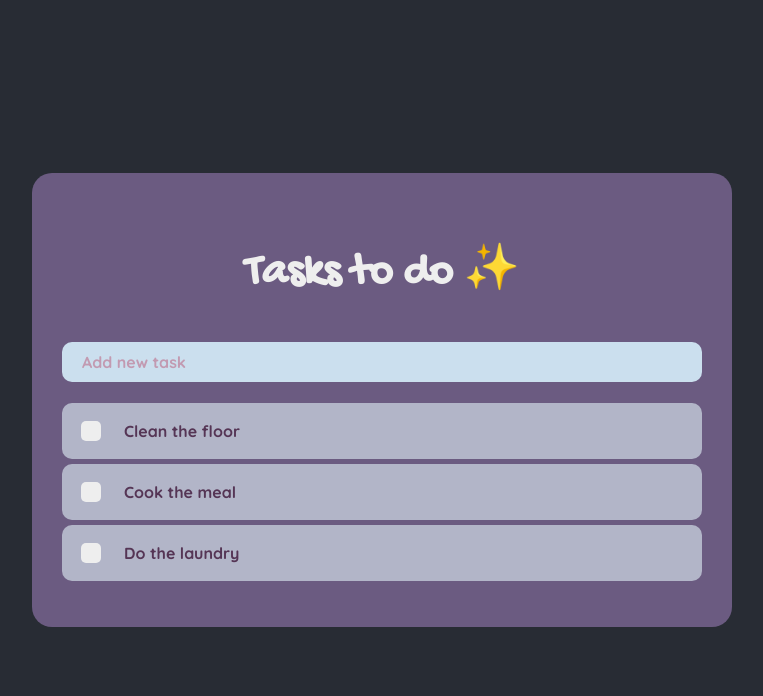
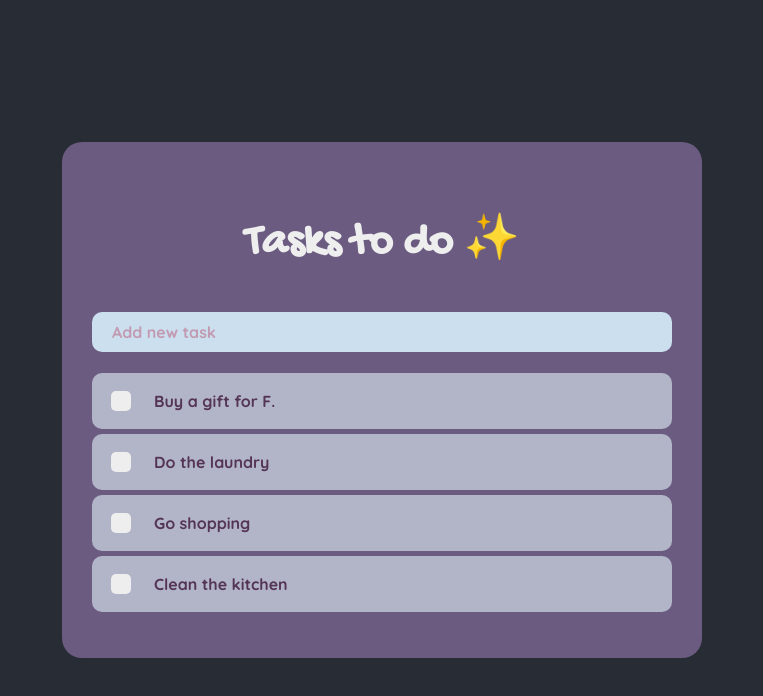
Before and after one commit to bzukow/to-do-app-react-practice, a React (Create React App) app: page / in a window 1280 px wide. Shown: the top 696 px of the page, without its empty margins (258-1021 px from the left). Built offline with nearby package versions, Linux system fonts and the light colour scheme; data requests are answered from the project's data file; a web font is replaced by a local one.

Commit message:
Delete function partly added, the way of saving tasks changed

```diff
--- /dev/null
+++ b/db.json
@@ -0,0 +1,24 @@
+{
+  "tasks": [
+    {
+      "id": "22ec2cde-c0b8-417d-bdbb-53ca412f8111",
+      "name": "Buy a gift for F.",
+      "completed": false
+    },
+    {
+      "id": "1490a343-cfda-4a62-b53a-bd6b3a8a727a",
+      "name": "Do the laundry",
+      "completed": false
+    },
+    {
+      "id": "784a3ee3-ff26-446f-95ea-cf3db6f3cc90",
+      "name": "Go shopping ",
+      "completed": false
+    },
+    {
+      "id": "5395f021-a273-4060-90d9-ac499d2d93a0",
+      "name": "Clean the kitchen",
+      "completed": false
+    }
+  ]
+}
--- a/package.json
+++ b/package.json
@@ -7,7 +7,9 @@
     "react": "^19.0.0",
     "react-dom": "^19.0.0",
     "react-scripts": "5.0.1",
+    "react-swipeable": "^7.0.2",
     "sass": "^1.83.1",
+    "uuid": "^11.0.5",
     "web-vitals": "^4.2.4"
   },
   "scripts": {
--- a/src/App.js
+++ b/src/App.js
@@ -1,31 +1,109 @@
 import "./App.css";
 import TodoList from "./TodoList";
-import React, {useState, useRef} from 'react';
+import React, { useState, useEffect } from "react";
+import { v4 as uuidv4 } from "uuid";
 
 function App() {
-    const [tasks, setTasks] = useState([
-        {   id: 3, name: "Clean the floor", completed: false   },
-        {   id: 2, name: "Cook the meal", completed: false   },
-        {   id: 1, name: "Do the laundry", completed: false   }
-    ]);
+    const [tasks, setTasks] = useState("");
+    useEffect(() => {
+        fetch("http://localhost:3001/tasks")
+            .then((response) => response.json())
+            .then((data) => setTasks(data))
+            .catch((err) => console.error("Something got wrong 😅", err));
+    }, []);
 
-    function toggleTaskCompletion(id){
-        const updatedTasks = tasks.map(task =>
-            task.id === id ? {...task, completed: !task.completed } : task
-        );
+    function toggleTaskCompletion(id) {
+        const taskToUpdate = tasks.find((task) => task.id === id);
+        if (!taskToUpdate) {
+            console.error("We couldn't find a task with ID:", id);
+            return;
+        }
+        const updatedTask = {
+            ...taskToUpdate,
+            completed: !taskToUpdate.completed,
+        };
+
+        fetch(`http://localhost:3001/tasks/${id}`, {
+            method: "PATCH",
+            headers: { "Content-Type": "application/json" },
+            body: JSON.stringify({ completed: updatedTask.completed }), // Wysyłamy tylko zmieniony stan
+        })
+            .then((response) => {
+                if (!response.ok)
+                    throw new Error("It was impossible to update the task 😢");
+                return response.json();
+            })
+            .then(() => {
+                const updatedTasks = tasks.map((task) =>
+                    task.id === id ? updatedTask : task
+                );
+                setTasks(updatedTasks);
+            })
+            .catch((err) => console.error("Update error: ", err));
+    }
+    const deleteAllTasks = () => {
+        fetch('http://localhost:3001/tasks', {
+            method: 'GET', // Pobierz całą listę
+          })
+          .then(response => response.json())
+          .then(tasks => {
+            const deletePromises = tasks.map(task => {
+              return fetch(`http://localhost:3001/tasks/${task.id}`, {
+                method: 'DELETE',
+              });
+            });
+
+            Promise.all(deletePromises)
+            //   .then(() => console.log("Wszystkie zadania zostały usunięte"))
+              .catch(error => console.error('Deleting task error:', error));
+          });
+      };
+    const addTask = (taskName) => {
+        const newTask = { id: uuidv4(), name: taskName, completed: false };
+        const toUpdateTasks = [newTask, ...tasks];
+        deleteAllTasks();
+        const addPromises = toUpdateTasks.map(task => {
+            return fetch('http://localhost:3001/tasks', {
+              method: 'POST',
+              headers: {
+                'Content-Type': 'application/json',
+              },
+              body: JSON.stringify(task),
+            });
+          });
+
+          Promise.all(addPromises)
+            .then(() => setTasks(toUpdateTasks))
+            .catch(error => console.error('Task adding error:', error));
+
+        // const newTask = { id: uuidv4(), name: taskName, completed: false };
+        // fetch("http://localhost:3001/tasks", {
+        //     method: "POST",
+        //     headers: { "Content-Type": "application/json" },
+        //     body: JSON.stringify(newTask),
+        // })
+        //     .then((response) => response.json())
+        //     .then((data) => setTasks((tasks) => [data, ...tasks]));
+
+    };
+
+    function deleteTask(id) {
+        const updatedTasks = tasks.filter((task) => task.id !== id);
         setTasks(updatedTasks);
+        fetch(`http://localhost:3001/tasks/${id}`, {
+            method: "DELETE",
+        })
+        // .then(() => console.log("Task deleted"));
     }
-    const addTask = (taskName) =>
-    {
-        const newTask = { id: tasks.length + 1, name: taskName};
-        setTasks([newTask, ...tasks]);
-    }
-
-
     return (
         <div className="App">
             <header className="App-header">
-                <TodoList tasks={tasks} toggleTaskCompletion={toggleTaskCompletion} addTask={addTask}/>
+                <TodoList
+                    tasks={tasks}
+                    toggleTaskCompletion={toggleTaskCompletion}
+                    addTask={addTask}
+                    deleteTask={deleteTask}
+                />
             </header>
         </div>
     );
--- a/src/TodoItem.js
+++ b/src/TodoItem.js
@@ -1,11 +1,57 @@
-import React from 'react';
+import React, {useState} from 'react';
 import styles from './TodoItem.module.css';
+import { useSwipeable } from 'react-swipeable';
 
-function TodoItem({task, toggleTaskCompletion}){
+function TodoItem({task, toggleTaskCompletion, deleteTask}){
+    const [isSwiped, setIsSwiped] = useState(false);
+    const [startX, setStartX] = useState(0);
+
+    // const swipeHandlers = useSwipeable({
+    //     onSwipedLeft: () => {
+    //         setIsSwiped(true);
+    //         setTimeout(() => deleteTask(task.id), 300);
+    //     },
+    //     preventDefaultTouchmoveEvent: true,
+    //     trackMouse: true,
+    // });
+    const handleTouchStart = (e) => {
+        setStartX(e.touches[0].clientX);  // Zapisujemy punkt początkowy swipe'a
+      };
+
+      const handleTouchMove = (e) => {
+        const moveX = e.touches[0].clientX - startX; // Obliczamy ruch
+        if (moveX < -50) { // Jeśli swipe jest większy niż 50px, traktujemy to jako usunięcie
+          setIsSwiped(true);
+        }
+      };
+
+      const handleTouchEnd = () => {
+        if (isSwiped) {
+          // Kiedy swipe jest zakończony, usuwamy element
+          deleteTask(task.id);
+        }
+        setIsSwiped(false); // Resetujemy stan
+      };
     return (
-        <li className={`${styles['todo-item']} ${task.completed ? styles.completed : ""}`}>
+        <li onTouchStart={handleTouchStart}
+        onTouchMove={handleTouchMove}
+        onTouchEnd={handleTouchEnd}
+        className={`${styles['todo-item']} ${task.completed ? styles.completed : ""} ${isSwiped ? 'swiped' : ''}`}>
             <input type="checkbox" checked={task.completed} id={task.id} onChange={() => toggleTaskCompletion(task.id)}/>
             <label htmlFor={task.id}>{task.name}</label>
+            <span className={styles['delete-btn']} onClick={() => deleteTask(task.id)}>
+            <svg
+  xmlns="http://www.w3.org/2000/svg"
+  fill="none"
+  viewBox="0 0 24 24"
+  width="24px"
+  height="24px"
+  stroke="currentColor">
+  <path
+    d="M6 18L18 6M6 6l12 12" />
+</svg>
+
+            </span>
         </li>
     );
 };
--- a/src/TodoItem.module.css
+++ b/src/TodoItem.module.css
@@ -102,3 +102,49 @@ label{
 .todo-item.checkbox{
     margin-right: 20px;
 }
+.delete-btn {
+    opacity: 0;
+    transform: scale(0.85);
+    pointer-events: none; /* Zapobiega interakcji z ukrytym przyciskiem */
+    transition: opacity 0.3s ease, transform 0.3s ease;
+}
+
+@media (min-width: 768px) {
+
+    .delete-btn {
+        position: absolute;
+        top: 15px;
+        right: 10px;
+        font-size: 20px;
+        cursor: pointer;
+    }
+    .todo-item:hover .delete-btn {
+        opacity: 1;
+        transform: scale(1);
+        pointer-events: all;
+    }
+}
+
+@media (max-width: 767px) {
+    .todo-item{
+        transition: transform 0.3s ease-out;
+        cursor: pointer;
+    }
+    .todo-item.swiped {
+        transform: translateX(-100%); /* Przesunięcie elementu w bok */
+        opacity: 0;
+    }
+}
+
+.delete-btn:hover {
+    transform: scale(1.1);
+}
+
+.delete-btn svg {
+    color: #87769f; /* Wstaw tu dowolny kolor */
+    transition: color 0.3s ease;
+}
+
+.delete-btn:hover svg {
+    color: #553555; /* Zmieniony kolor na hover */
+}
--- a/src/TodoList.js
+++ b/src/TodoList.js
@@ -2,8 +2,8 @@ import React, {useState} from 'react';
 import TodoItem from './TodoItem';
 import styles from "./TodoList.module.css";
 
-function TodoList({tasks, toggleTaskCompletion, addTask}){
-    const [newTask, setNewTask] = useState('');
+function TodoList({tasks, toggleTaskCompletion, addTask, deleteTask}){
+    const [newTask, setNewTask] = useState([]);
     const handleSubmit = (e) => {
         e.preventDefault();
         if(newTask.trim()){
@@ -23,11 +23,15 @@ function TodoList({tasks, toggleTaskCompletion, addTask}){
             <form onSubmit={handleSubmit}>
                 <input type="text" value={newTask} onChange={(e) => setNewTask(e.target.value)} placeholder='Add new task' />
             </form>
-            <ul>
-                {tasks.map((task)=>(
-                    <TodoItem key={task.id} task={task} toggleTaskCompletion={toggleTaskCompletion}/>
-                ))}
-            </ul>
+            {tasks.length > 0 ? (
+                <ul>
+                    {tasks.map((task) => (
+                    <TodoItem key={task.id} task={task} toggleTaskCompletion={toggleTaskCompletion} deleteTask={deleteTask}/>
+                    ))}
+                </ul>
+            ) : (
+                <p className={styles['todo-list-loading']}>Loading tasks...</p>
+            )}
         </div>
     );
 };
--- a/src/TodoList.module.css
+++ b/src/TodoList.module.css
@@ -5,11 +5,13 @@
     /* max-height: 400px;
     overflow-y: auto; */
     width:50%;
+    box-sizing: border-box;
     transition: transform 0.3s ease-in-out forwards;
 }
 @media (max-width: 768px) {
     .todo-list{
-        width:100%;
+        width: 90%;
+        box-sizing: border-box;
     }
 }
 .todo-list ul{
@@ -47,3 +49,9 @@ input[type="text"]::placeholder{
 input[type="text"]:focus::placeholder{
     color:transparent;
 }
+.todo-list-loading{
+    font-weight: bold;
+    color: #eee;
+    font-family: "Quicksand", serif;
+    font-size: 16px;
+}
```
Also changed, not shown: 1 other file (tests, documents, lock files or other folders).
